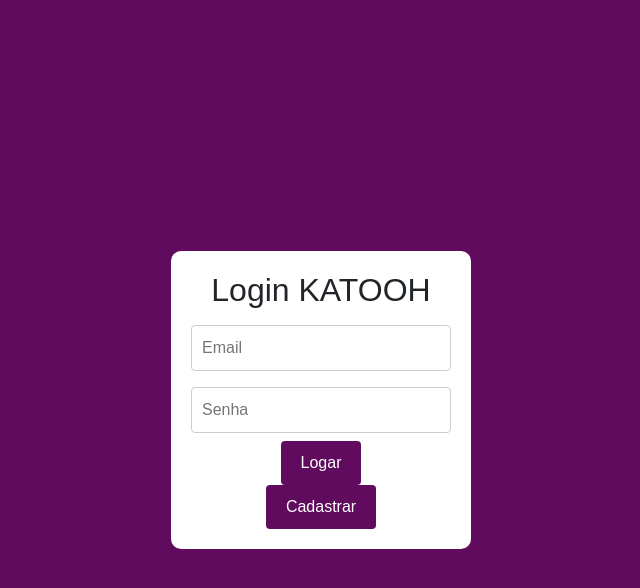
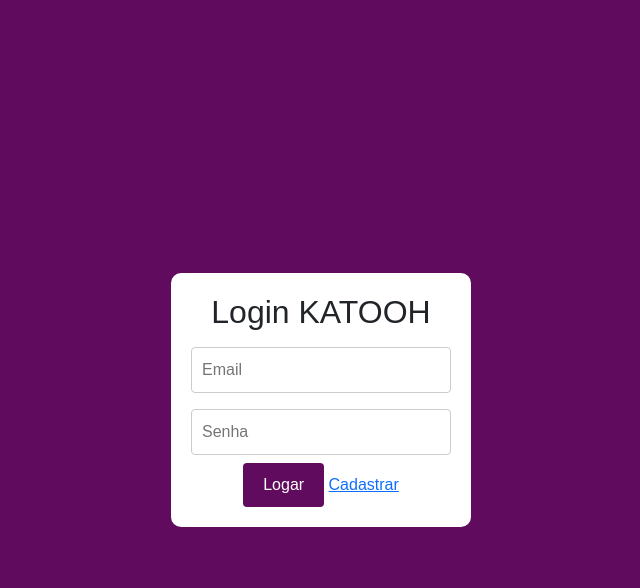
Before and after one commit to dbernardos/KATOOH, a PHP site: page /telaLogin.php in a window 1280 px wide. Shown: the top 588 px of the page, without its empty margins (319-959 px from the left). Run offline with PHP 8.4, Linux system fonts and the light colour scheme.

Commit message:
telaLogin com link para cadastrar

```diff
--- a/src/view/telaLogin.php
+++ b/src/view/telaLogin.php
@@ -45,20 +45,13 @@
 <body>
     <div class="container">
         <h2>Login KATOOH</h2>
-        <div class="row">
-            <div class="col-xs-6 text-right">
-                <form action="#">
-                    <input type="text" id="email" name="email" placeholder="Email" required><br>
-                    <input type="password" id="senha" name="senha" placeholder="Senha" required><br>
-                    <input type="submit" value="Logar">
-                </form>
-            </div>
-            <div class="col-xs-6 text-left">
-                <form action="telaCadastro.php">
-                    <input type="submit" value="Cadastrar">
-                </form>
-            </div>
-        </div>
+
+            <form action="#">
+                <input type="text" id="email" name="email" placeholder="Email" required><br>
+                <input type="password" id="senha" name="senha" placeholder="Senha" required><br>
+                <input type="submit" value="Logar">
+                <a href="telaCadastro.php">Cadastrar</a>
+            </form>
     </div>
 </body>
 <script src="https://cdn.jsdelivr.net/npm/bootstrap@5.3.3/dist/js/bootstrap.bundle.min.js" integrity="sha384-YvpcrYf0tY3lHB60NNkmXc5s9fDVZLESaAA55NDzOxhy9GkcIdslK1eN7N6jIeHz" crossorigin="anonymous"></script>
```
